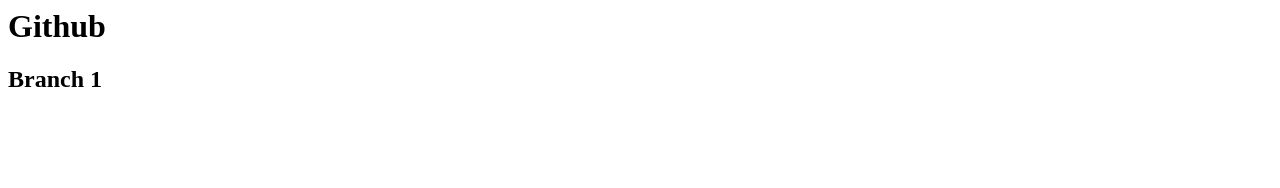
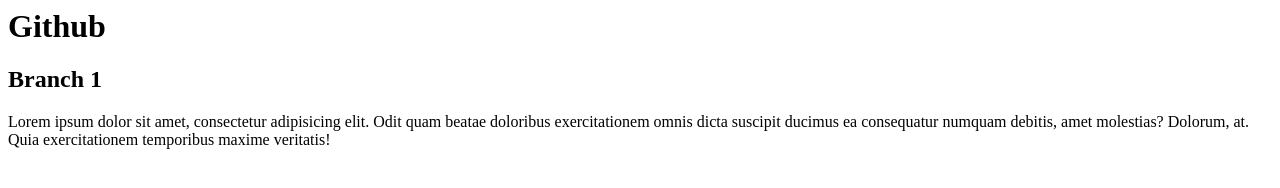
Before and after one commit to jsimbergv/projetos-git, a plain HTML site: page index.html in a window 1280 px wide. Drawn offline with Linux system fonts and the light colour scheme.

Commit message:
Update index.html

```diff
--- a/index.html
+++ b/index.html
@@ -11,5 +11,6 @@
             <h2>
                 Branch 1
             </h2>
+           Lorem ipsum dolor sit amet, consectetur adipisicing elit. Odit quam beatae doloribus exercitationem omnis dicta suscipit ducimus ea consequatur numquam debitis, amet molestias? Dolorum, at. Quia exercitationem temporibus maxime veritatis!
     </body>
 </html>
```
